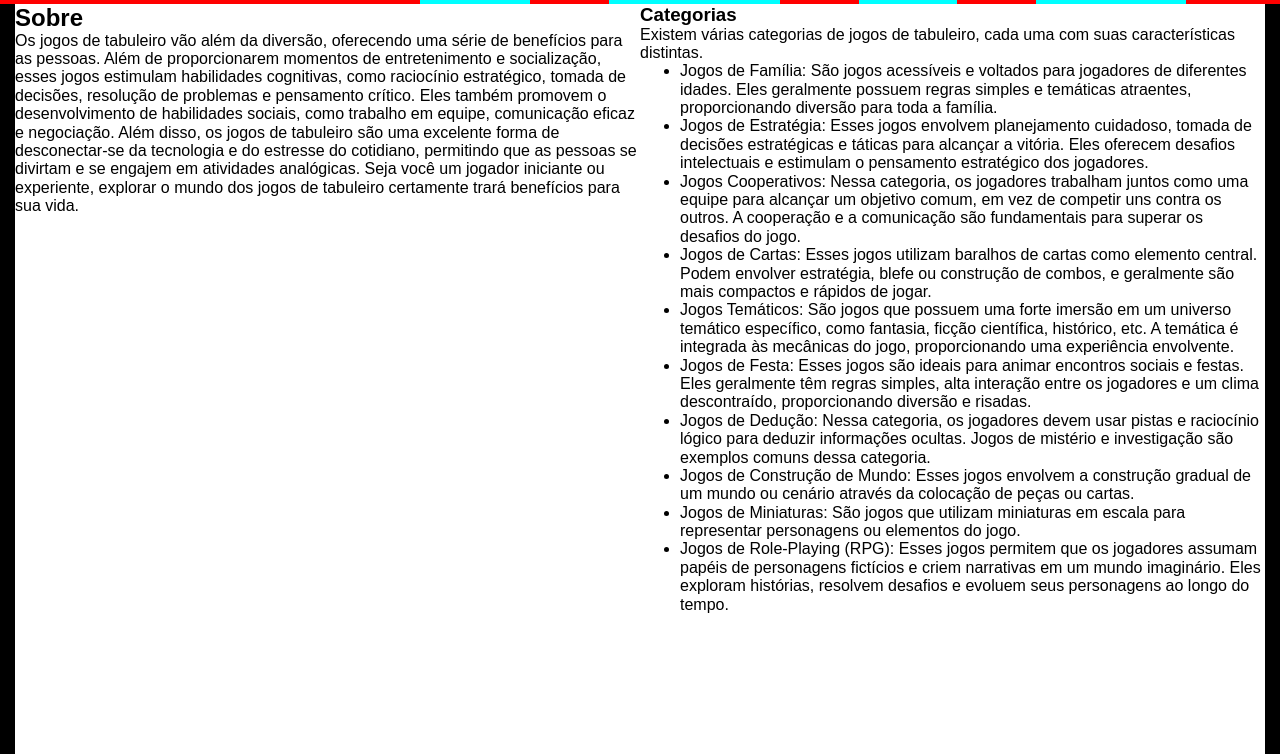
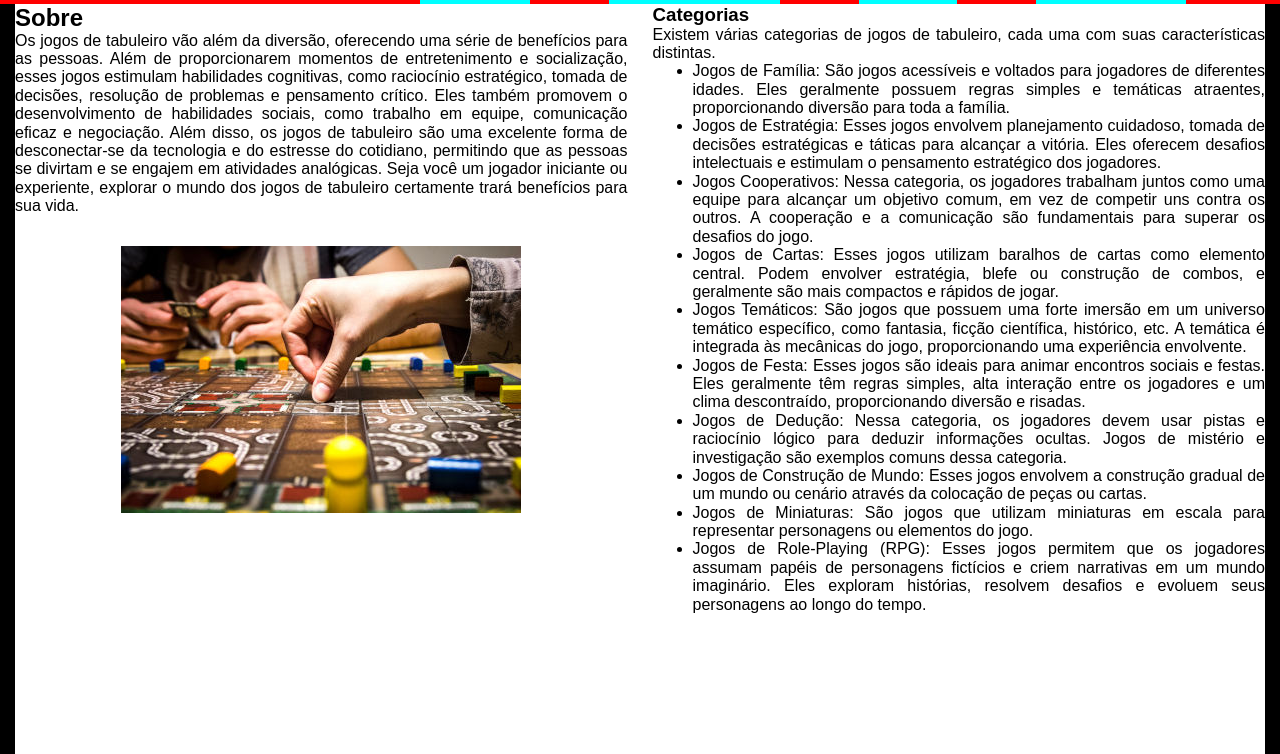
Before and after one commit to casalunivassouras/boardgame-spa, a plain HTML site: page index.html in a window 1280 px wide. Shown: the part 46-800 px from the top of the page. Drawn offline with nearby package versions, Linux system fonts and the light colour scheme.

Commit message:
imagem e modificação na lista

```diff
--- a/index.html
+++ b/index.html
@@ -25,8 +25,11 @@
   <main>
     <section id="sobre">
       <article>
-        <h2>Sobre</h2>
-        <p>Os jogos de tabuleiro vão além da diversão, oferecendo uma série de benefícios para as pessoas. Além de proporcionarem momentos de entretenimento e socialização, esses jogos estimulam habilidades cognitivas, como raciocínio estratégico, tomada de decisões, resolução de problemas e pensamento crítico. Eles também promovem o desenvolvimento de habilidades sociais, como trabalho em equipe, comunicação eficaz e negociação. Além disso, os  jogos de tabuleiro são uma excelente forma de desconectar-se da tecnologia e do estresse do cotidiano, permitindo que as pessoas se divirtam e se engajem em atividades analógicas. Seja você um jogador iniciante ou experiente, explorar o mundo dos jogos de tabuleiro certamente trará benefícios para sua vida.</p>
+        <div>
+          <h2>Sobre</h2>
+          <p>Os jogos de tabuleiro vão além da diversão, oferecendo uma série de benefícios para as pessoas. Além de proporcionarem momentos de entretenimento e socialização, esses jogos estimulam habilidades cognitivas, como raciocínio estratégico, tomada de decisões, resolução de problemas e pensamento crítico. Eles também promovem o desenvolvimento de habilidades sociais, como trabalho em equipe, comunicação eficaz e negociação. Além disso, os  jogos de tabuleiro são uma excelente forma de desconectar-se da tecnologia e do estresse do cotidiano, permitindo que as pessoas se divirtam e se engajem em atividades analógicas. Seja você um jogador iniciante ou experiente, explorar o mundo dos jogos de tabuleiro certamente trará benefícios para sua vida.</p>
+        </div>
+        <img src="imgs/boardgame-400x260.jpg" alt="Jogos de tabuleiro">
       </article>
       <article>
         <h3>Categorias</h3>
--- a/style.css
+++ b/style.css
@@ -10,6 +10,10 @@ html, body {
   overflow: hidden;
   /* typography */
   font-family: Google Sans, arial, sans-serif;
+}
+
+p {
+  text-align: justify;
 }
 
 body > header {
@@ -110,10 +114,25 @@ body > header > nav > ul.header-flex-config {
   /* flexbox */
   display: flex;
   flex-direction: row;
+  justify-content: space-between;
 }
 
 #sobre > article {
-  max-width: 50%;
+  max-width: 49%;
+}
+
+#sobre > article:first-child {
+  display: flex;
+  flex-direction: column;
+  align-items: center;
+}
+
+#sobre > article:first-child > img {
+  margin-top: 30px;
+}
+
+#sobre > article:nth-child(2) > ul > li {
+  text-align: justify;
 }
 
 #carcassonne {
```
Also changed, not shown: imgs/boardgame-400x260.jpg (added).
